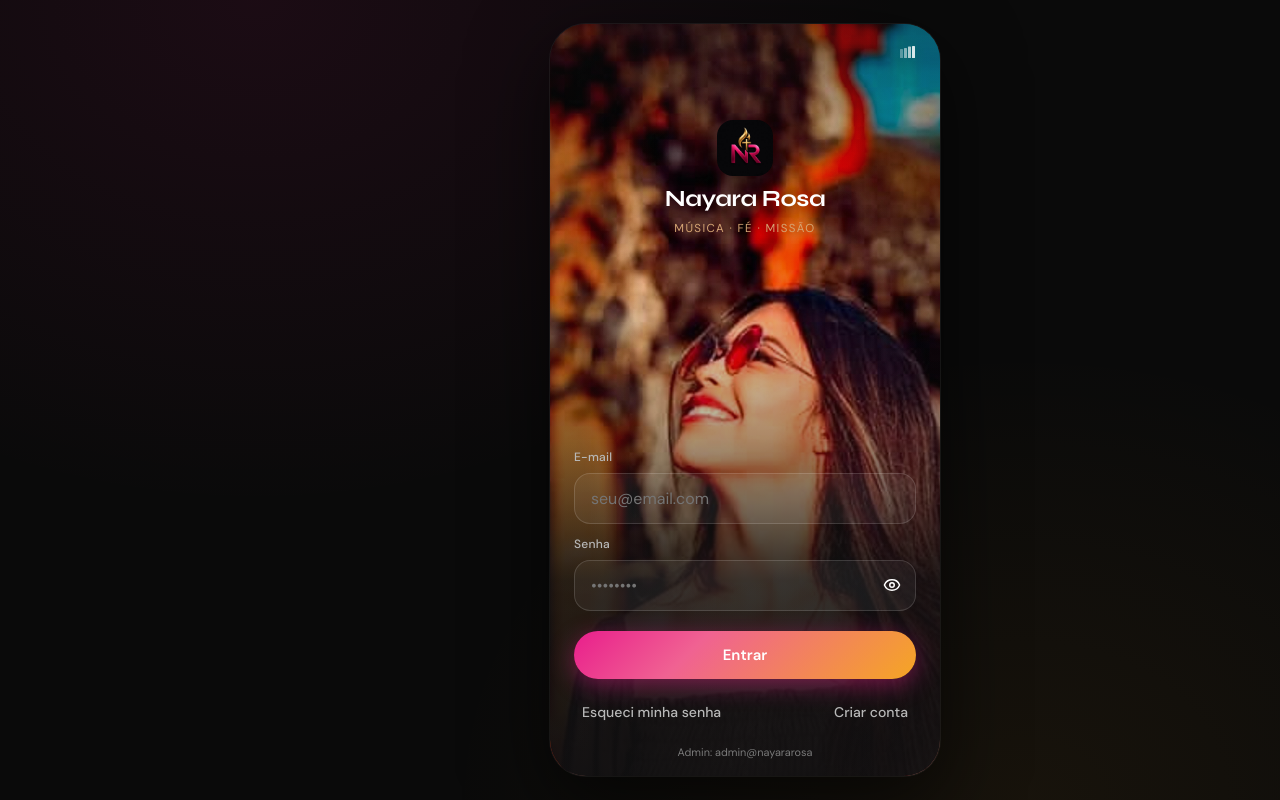
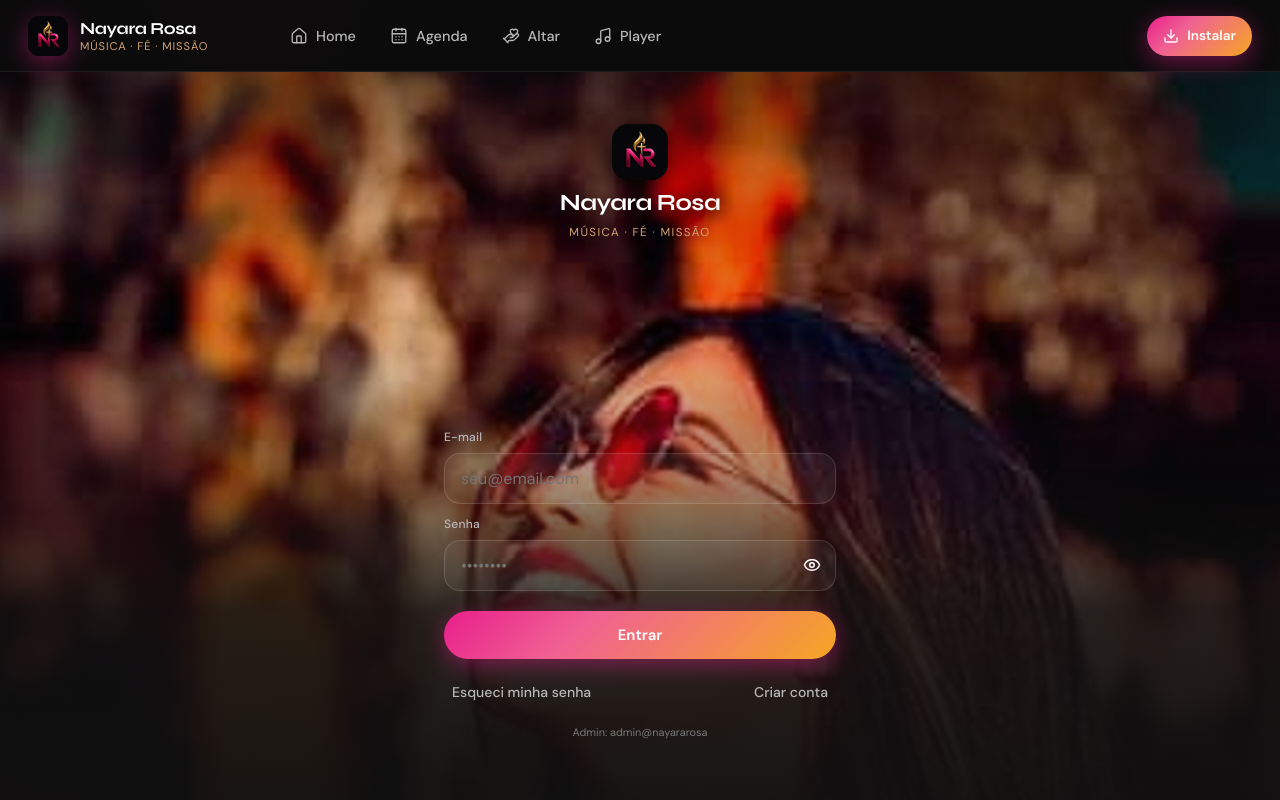
Before and after one commit to DCT-Ads/nayara-rosa-app, a React (Vite) app: page /login in a window 1280 px wide. Built offline with nearby package versions, Linux system fonts and the light colour scheme; no server answers.

Commit message:
Use a full-width desktop layout above 1024px.
Co-authored-by: Cursor <cursoragent@cursor.com>

```diff
--- a/src/components/AppShell.tsx
+++ b/src/components/AppShell.tsx
@@ -1,43 +1,50 @@
-import { useEffect, useMemo, useState, type ReactNode } from 'react';
-import { Download, MonitorSmartphone, Smartphone, X } from 'lucide-react';
+import { useEffect, useState, type ReactNode } from 'react';
+import { NavLink } from 'react-router-dom';
+import { CalendarDays, Download, HandHeart, Home, Music, X } from 'lucide-react';
 import { LogoMark } from './StatusBar';
 import {
   subscribeInstallPrompt,
   type BeforeInstallPromptEvent,
 } from '../pwaInstall';
 
+const desktopNav = [
+  { to: '/home', label: 'Home', icon: Home },
+  { to: '/agenda', label: 'Agenda', icon: CalendarDays },
+  { to: '/altar', label: 'Altar', icon: HandHeart },
+  { to: '/player', label: 'Player', icon: Music },
+] as const;
+
 function useAppMode() {
   const [standalone, setStandalone] = useState(false);
-  const [narrow, setNarrow] = useState(
-    typeof window !== 'undefined' ? window.matchMedia('(max-width: 768px)').matches : true,
+  const [desktop, setDesktop] = useState(
+    typeof window !== 'undefined' ? window.matchMedia('(min-width: 1024px)').matches : false,
   );
 
   useEffect(() => {
     const mqStand = window.matchMedia('(display-mode: standalone)');
-    const mqNarrow = window.matchMedia('(max-width: 768px)');
+    const mqDesktop = window.matchMedia('(min-width: 1024px)');
     const iosStandalone =
       'standalone' in navigator &&
       Boolean((navigator as Navigator & { standalone?: boolean }).standalone);
 
     const sync = () => {
       setStandalone(mqStand.matches || iosStandalone);
-      setNarrow(mqNarrow.matches);
+      setDesktop(mqDesktop.matches);
     };
     sync();
     mqStand.addEventListener('change', sync);
-    mqNarrow.addEventListener('change', sync);
+    mqDesktop.addEventListener('change', sync);
     return () => {
       mqStand.removeEventListener('change', sync);
-      mqNarrow.removeEventListener('change', sync);
+      mqDesktop.removeEventListener('change', sync);
     };
   }, []);
 
-  const isApp = standalone || narrow;
-  return { standalone, narrow, isApp };
+  return { standalone, desktop };
 }
 
 export function AppShell({ children }: { children: ReactNode }) {
-  const { standalone, isApp } = useAppMode();
+  const { standalone, desktop } = useAppMode();
   const [installEvent, setInstallEvent] = useState<BeforeInstallPromptEvent | null>(null);
   const [installedHint, setInstalledHint] = useState(false);
   const [helpOpen, setHelpOpen] = useState(false);
@@ -58,12 +65,6 @@ export function AppShell({ children }: { children: ReactNode }) {
     return () => window.removeEventListener('appinstalled', onInstalled);
   }, []);
 
-  const modeLabel = useMemo(() => {
-    if (standalone) return 'Modo app instalado';
-    if (isApp) return 'Site mobile / app';
-    return 'Site desktop';
-  }, [standalone, isApp]);
-
   async function handleInstall() {
     if (installEvent) {
       try {
@@ -82,50 +83,40 @@ export function AppShell({ children }: { children: ReactNode }) {
   }
 
   return (
-    <div className={`app-shell${isApp ? ' app-shell--native' : ' app-shell--site'}`}>
-      {!isApp && (
-        <aside className="site-panel anim-fade-up">
-          <div className="site-brand">
-            <LogoMark size={56} />
-            <div>
-              <p className="caption gold-soft">Oficial · Cantora</p>
-              <h1 className="h2">Nayara Rosa</h1>
-            </div>
-          </div>
-          <p className="caption site-copy">
-            Site e aplicativo no mesmo lugar: use no navegador ou instale no celular
-            como app (ícone na tela inicial).
-          </p>
-          <ul className="site-points">
-            <li>
-              <MonitorSmartphone size={16} /> Site completo no desktop
-            </li>
-            <li>
-              <Smartphone size={16} /> App instalável (PWA) no celular
-            </li>
-          </ul>
+    <div className={`app-shell${desktop ? ' app-shell--desktop' : ' app-shell--native'}`}>
+      {desktop && (
+        <header className="desktop-nav">
+          <NavLink to="/home" className="desktop-brand">
+            <LogoMark size={40} />
+            <span>
+              <strong>Nayara Rosa</strong>
+              <em>Música · Fé · Missão</em>
+            </span>
+          </NavLink>
+          <nav className="desktop-links" aria-label="Navegação principal">
+            {desktopNav.map(({ to, label, icon: Icon }) => (
+              <NavLink
+                key={to}
+                to={to}
+                className={({ isActive }) => `desktop-link${isActive ? ' active' : ''}`}
+              >
+                <Icon size={18} strokeWidth={1.75} />
+                {label}
+              </NavLink>
+            ))}
+          </nav>
           {!standalone && !installedHint && (
-            <button
-              type="button"
-              className="btn btn-primary site-install-btn"
-              onClick={handleInstall}
-            >
-              <Download size={18} />
-              Instalar aplicativo
+            <button type="button" className="btn btn-primary desktop-install" onClick={handleInstall}>
+              <Download size={16} />
+              Instalar
             </button>
           )}
-          {installedHint && (
-            <p className="caption gold-soft">App instalado com sucesso.</p>
-          )}
-          <p className="muted" style={{ marginTop: 12 }}>
-            {modeLabel}
-          </p>
-        </aside>
+        </header>
       )}
 
-      <div className={`phone-frame${isApp ? ' phone-frame--native' : ''}`}>{children}</div>
+      <div className={`phone-frame${desktop ? '' : ' phone-frame--native'}`}>{children}</div>
 
-      {isApp && !standalone && !installedHint && (
+      {!desktop && !standalone && !installedHint && (
         <button type="button" className="install-fab" onClick={handleInstall}>
           <Download size={16} />
           Instalar app
--- a/src/index.css
+++ b/src/index.css
@@ -145,15 +145,7 @@ img {
   box-shadow: none;
 }
 
-/* Desktop maximizado / janela larga: mantém o app legível como coluna */
-@media (min-width: 900px) {
-  .phone-frame--native {
-    max-width: 480px;
-    margin-inline: auto;
-    border-left: 1px solid rgba(255, 255, 255, 0.04);
-    border-right: 1px solid rgba(255, 255, 255, 0.04);
-  }
-}
+/* Abaixo de 1024px o app ocupa a tela inteira (layout mobile). */
 
 .site-panel {
   position: relative;
@@ -614,6 +606,12 @@ img {
 .carousel > * {
   scroll-snap-align: start;
   flex-shrink: 0;
+}
+
+.home-hot {
+  display: flex;
+  flex-direction: column;
+  gap: 10px;
 }
 
 /* Animations */
@@ -1643,3 +1641,175 @@ img {
   border: none;
   box-shadow: var(--shadow-play);
 }
+
+/* Desktop ≥1024px — site largo. Mobile permanece no layout de app. */
+.desktop-nav {
+  display: none;
+}
+
+@media (min-width: 1024px) {
+  .app-shell--desktop {
+    display: flex;
+    flex-direction: column;
+    align-items: stretch;
+    justify-content: flex-start;
+    height: 100%;
+    width: 100%;
+    max-width: none;
+    margin: 0;
+    padding: 0;
+    place-items: stretch;
+  }
+
+  .app-shell--desktop .phone-frame {
+    flex: 1 1 auto;
+    width: 100%;
+    height: 0;
+    min-height: 0;
+    max-width: none;
+    border-radius: 0;
+    box-shadow: none;
+  }
+
+  .desktop-nav {
+    display: flex;
+    align-items: center;
+    gap: 28px;
+    height: 72px;
+    padding: 0 max(28px, calc((100% - 1320px) / 2));
+    background: rgba(12, 12, 12, 0.92);
+    border-bottom: 1px solid var(--border);
+    backdrop-filter: blur(16px);
+    flex-shrink: 0;
+    z-index: 30;
+  }
+
+  .desktop-brand {
+    display: flex;
+    align-items: center;
+    gap: 12px;
+    color: inherit;
+    min-width: 220px;
+  }
+
+  .desktop-brand strong {
+    display: block;
+    font-family: var(--font-display);
+    font-size: 1.05rem;
+    letter-spacing: -0.02em;
+  }
+
+  .desktop-brand em {
+    display: block;
+    font-style: normal;
+    font-size: 0.7rem;
+    letter-spacing: 0.08em;
+    text-transform: uppercase;
+    color: var(--accent-gold);
+  }
+
+  .desktop-links {
+    display: flex;
+    align-items: center;
+    gap: 6px;
+    flex: 1;
+  }
+
+  .desktop-link {
+    display: inline-flex;
+    align-items: center;
+    gap: 8px;
+    padding: 8px 14px;
+    border-radius: var(--radius-pill);
+    color: var(--text-secondary);
+    font-size: 0.9rem;
+    font-weight: 500;
+  }
+
+  .desktop-link.active {
+    color: #fff;
+    background: rgba(233, 30, 140, 0.18);
+  }
+
+  .desktop-install {
+    min-height: 40px;
+    padding: 0 16px;
+    font-size: 0.85rem;
+  }
+
+  .app-shell--desktop .status-bar,
+  .app-shell--desktop .bottom-nav {
+    display: none;
+  }
+
+  .app-shell--desktop .screen-scroll {
+    padding-inline: max(28px, calc((100% - 1320px) / 2));
+    padding-bottom: calc(var(--mini-h) + 40px);
+  }
+
+  .app-shell--desktop .screen-scroll.no-mini {
+    padding-bottom: 32px;
+  }
+
+  .app-shell--desktop .page-header,
+  .app-shell--desktop .search-bar,
+  .app-shell--desktop .banner-wrap,
+  .app-shell--desktop .section,
+  .app-shell--desktop .carousel {
+    margin-left: 0;
+    margin-right: 0;
+    padding-left: 0;
+    padding-right: 0;
+  }
+
+  .app-shell--desktop .search-bar {
+    width: 100%;
+  }
+
+  .app-shell--desktop .banner {
+    height: clamp(280px, 36vh, 420px);
+  }
+
+  .app-shell--desktop .carousel {
+    display: grid;
+    grid-template-columns: repeat(3, minmax(0, 1fr));
+    overflow: visible;
+    gap: 16px;
+    scroll-snap-type: none;
+  }
+
+  .app-shell--desktop .carousel > * {
+    flex-shrink: 1;
+    min-width: 0;
+  }
+
+  .app-shell--desktop .carousel .card-media {
+    width: 100% !important;
+    height: 240px !important;
+  }
+
+  .app-shell--desktop .home-hot {
+    display: grid;
+    grid-template-columns: 1fr 1fr;
+    gap: 14px;
+  }
+
+  .app-shell--desktop .mini-player {
+    left: 0;
+    right: 0;
+    width: min(880px, calc(100% - 48px));
+    margin-inline: auto;
+    bottom: 18px;
+  }
+
+  .app-shell--desktop .login-body {
+    width: min(440px, 100%);
+    margin-inline: auto;
+  }
+}
+
+@media (min-width: 1366px) {
+  .app-shell--desktop .carousel {
+    grid-template-columns: repeat(4, minmax(0, 1fr));
+  }
+}
--- a/src/screens/HomeScreen.tsx
+++ b/src/screens/HomeScreen.tsx
@@ -156,7 +156,7 @@ export function HomeScreen() {
           </button>
         </div>
 
-        <div style={{ display: 'flex', flexDirection: 'column', gap: 10 }}>
+        <div className="home-hot">
           {hot.map((track, i) => (
             <button
               key={track.id}
```
